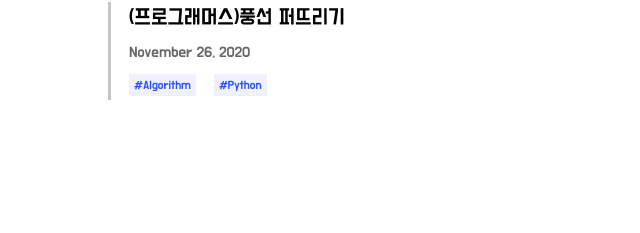
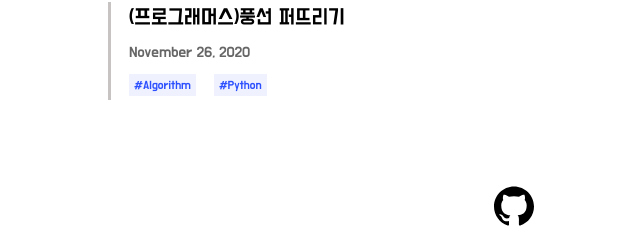
Before and after one commit to yhnb3/nextjs-blog, a Next.js app: page /tags/Algorithm in a window 1280 px wide. Shown: the part 1127-1360 px from the top of the page, without its empty margins (126-766 px from the left). Before the commit the page ends 1263 px from the top, so only its background shows below. Built offline with nearby package versions, Linux system fonts and the light colour scheme.

Commit message:
add footer at all page

```diff
--- a/pages/byPage/[page].js
+++ b/pages/byPage/[page].js
@@ -7,6 +7,7 @@ import Header from '../../components/header'
 import Pagination from "../../components/pagination"
 
 import { getPageNumber, getSortedPostsData, dataDividedByPage, getAllTags } from '../../lib/posts'
+import Footer from '../../components/footer'
 
 export default function Home({paginatedPosts, page, allTags}) {
   return (
@@ -41,6 +42,7 @@ export default function Home({paginatedPosts, page, allTags}) {
         </section>
         <Pagination lastPage={paginatedPosts.length} currentPage={page}></Pagination>
       </Layout>
+      <Footer></Footer>
     </div>
   )
 }
--- a/pages/posts/[id].js
+++ b/pages/posts/[id].js
@@ -4,6 +4,7 @@ import Head from 'next/head'
 import Date from '../../components/date'
 import { getAllPostIds, getPostData, getAllTags } from '../../lib/posts'
 import Header from '../../components/header'
+import Footer from '../../components/footer'
 import Link from 'next/link'
 
 export default function Post({postData, allTags}) {
@@ -27,6 +28,7 @@ export default function Post({postData, allTags}) {
 				<div dangerouslySetInnerHTML={{ __html: postData.contentHtml }} />
 			</article>
 		</Layout>
+		<Footer></Footer>
 	</div>
 	)
 }
--- a/pages/tags/[tag].js
+++ b/pages/tags/[tag].js
@@ -5,6 +5,7 @@ import Layout from '../../components/layout'
 import Date from '../../components/date'
 import Head from 'next/head'
 import Header from '../../components/header'
+import Footer from '../../components/footer'
 
 export default function tags({tagPosts, tag, allTags}) {
     return (
@@ -36,6 +37,7 @@ export default function tags({tagPosts, tag, allTags}) {
           </ul>
         </section>
       </Layout>
+      <Footer></Footer>
       </>
     )
 }
```
